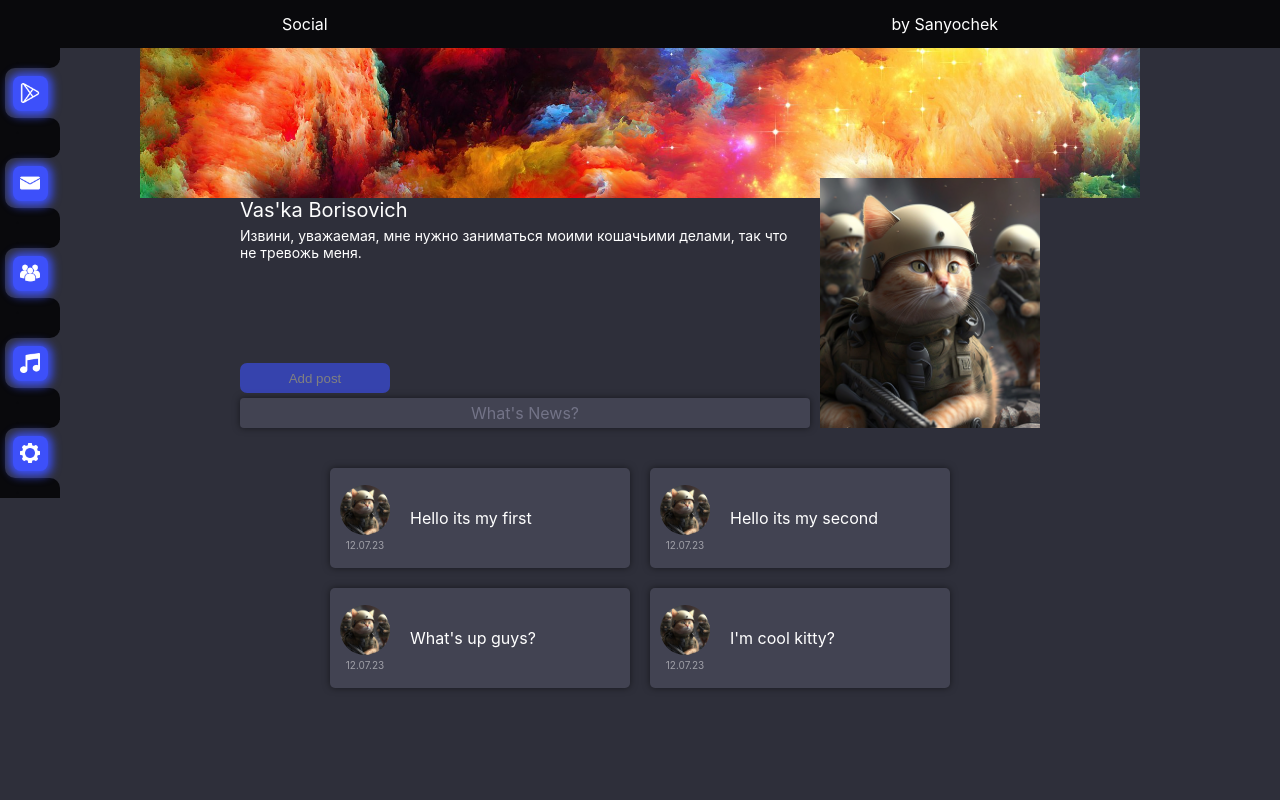
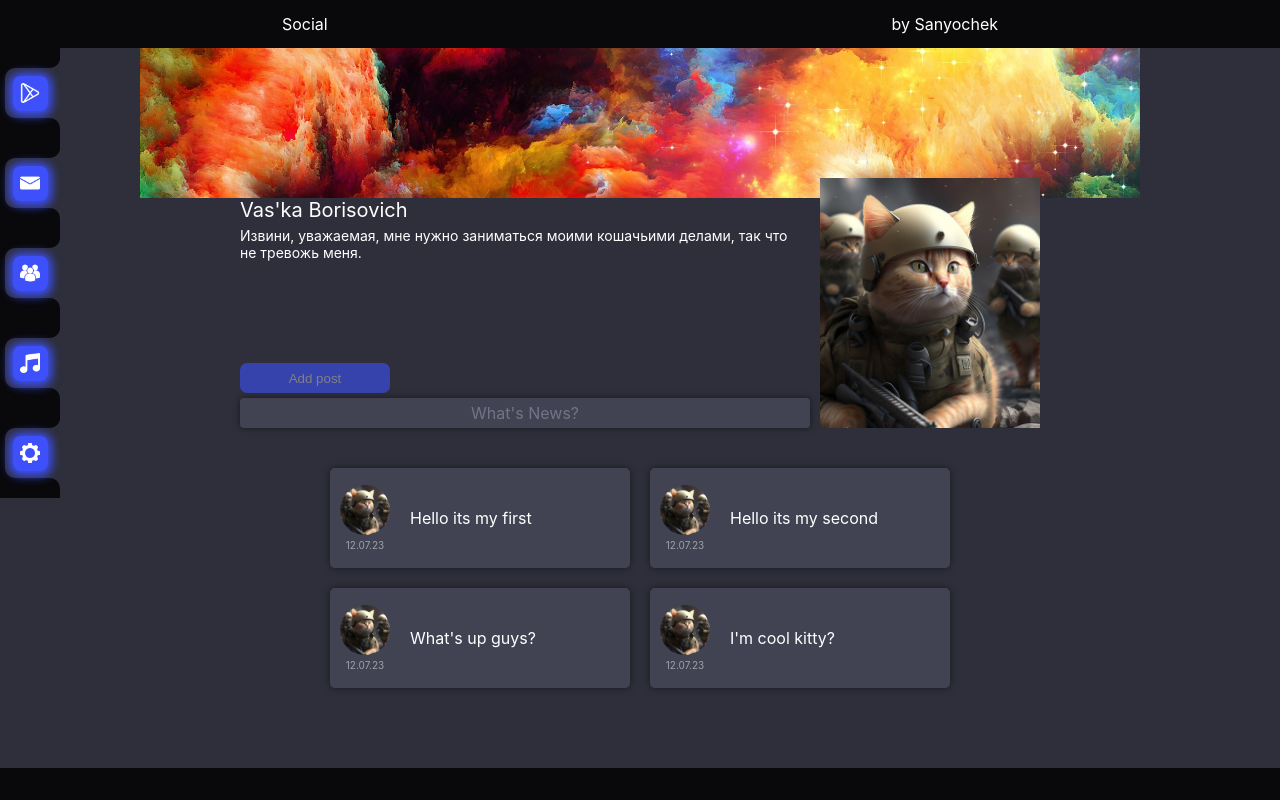
Before and after one commit to Alesher696/SocialStyled, a React (Create React App) app: page / in a window 1280 px wide. Shown: the top 800 px of the page. Built offline with nearby package versions, Linux system fonts and the light colour scheme; no server answers.

Commit message:
position +-

```diff
--- a/src/app/LayOut.tsx
+++ b/src/app/LayOut.tsx
@@ -20,7 +20,6 @@ export const LayOut = () => {
                 <NavBarWrapper>
                     <NavBar/>
                 </NavBarWrapper>
-
                 {/*{isInitLocation && <Navigate to={'profile'}/>}*/}
                 <Outlet/>
                 {/*<News/>*/}
@@ -34,13 +33,28 @@ export const LayOut = () => {
 const AppWrapper = styled.div`
   display: flex;
   flex-direction: column;
+  overflow: auto;
 
 `
 
 const ContentWrapper = styled.div`
   display: flex;
-  max-height: max-content;
   flex-grow: 1;/* Занимает доступное пространство, меняется в зависимости от высоты Outlet */
+  overflow: auto;
+  overflow-x: hidden;
+  &::-webkit-scrollbar {
+    width: 10px;
+  }
+
+  &::-webkit-scrollbar-thumb {
+    background-color: #494957;
+    border-radius: 5px;
+  }
+
+  &::-webkit-scrollbar-track {
+    background-color: #2e2f3a;
+    border-radius: 5px;
+  }
 `
 
 const NavBarWrapper = styled.div`
--- a/src/common/components/dialogs/AddMessage.tsx
+++ b/src/common/components/dialogs/AddMessage.tsx
@@ -65,6 +65,7 @@ const AddMessageInput = styled.input`
 `
 
 const AddBtnInnerWrapper = styled.div<addBtnPropsType>`
+  cursor: pointer;
   margin-right: 2px;
   background-color: #3D50FA;
   width: 40px;
--- a/src/common/components/navBar/NavBar.tsx
+++ b/src/common/components/navBar/NavBar.tsx
@@ -20,12 +20,12 @@ export const NavBar = () => {
 const NavBarWrapper = styled.div`
   background-color: #09090c;
   color: white;
-  position: absolute;
   //height: 110vh;
   height: 102%;
   max-height: max-content;
   width: max-content;
   padding: 0 0 0 10px;
+  position: fixed;
 
 `
 
--- a/src/common/components/profile/Profile.tsx
+++ b/src/common/components/profile/Profile.tsx
@@ -57,13 +57,12 @@ export const Profile = (props:ProfilePropsType) => {
 const ProfileWrapper = styled.div`
   background-color: #2e2f3a;
   display: flex;
-  height: max-content;
-  min-height: 100vh;
+  height: 710px;
   width: 800px;
   margin: 0 auto;
   //border: 1px solid black;
   flex-direction: column;
-  padding-bottom: 10px;
+  padding-bottom:10px;
 `
 
 const ProfileTheme = styled.div`
@@ -81,6 +80,7 @@ const ProfileInfo = styled.div`
   display: flex;
   flex-direction: row;
   justify-content: space-between;
+
 `
 
 const ProfileAvatar = styled.div`
@@ -91,6 +91,7 @@ const ProfileAvatar = styled.div`
   width: 220px;
   height: 250px;
   margin-top: -20px;
+
 `
 
 const ProfileNameStatusWrapper = styled.div`
--- a/src/common/components/profile/myPosts/MyPosts.tsx
+++ b/src/common/components/profile/myPosts/MyPosts.tsx
@@ -49,6 +49,7 @@ const Posts = styled.div`
   flex-flow: wrap;
   gap: 20px;
   justify-content: center;
+
 `
 
 //=========================POST====================================
--- a/src/index.css
+++ b/src/index.css
@@ -6,27 +6,10 @@ body {
     sans-serif;
   -webkit-font-smoothing: antialiased;
   -moz-osx-font-smoothing: grayscale;
+  overflow: hidden;
 }
 
 code {
   font-family: source-code-pro, Menlo, Monaco, Consolas, 'Courier New',
     monospace;
 }
-
-/* Стилизация полосы прокрутки */
-::-webkit-scrollbar {
-  width: 10px; /* Ширина полосы прокрутки */
-  /*display: none;*/
-}
-
-/* Стилизация области, по которой можно перетаскивать полосу прокрутки */
-::-webkit-scrollbar-thumb {
-  background-color: #09090c; /* Цвет полосы прокрутки */
-  /*border-radius: 5px; !* Закругление углов полосы прокрутки *!*/
-
-}
-
-/* Стилизация области, по которой происходит прокрутка вверх и вниз */
-::-webkit-scrollbar-track {
-  background-color: #2e2f3a; /* Цвет области прокрутки */
-}
--- a/src/redux/dialogs-reducer.ts
+++ b/src/redux/dialogs-reducer.ts
@@ -31,9 +31,9 @@ const initialState: initialStateType = {
     messages: {
         [1]: {userMessage: ['hello by chatGPT', 'all is a cool', 'im fine, thanks!'], me: ['hi man', 'whats up?', 'how are u?']},
         [2]: {userMessage: ['hello by Alex', 'all is a cool', 'im fine, thanks!'], me: ['hi man', 'whats up?', 'how are u?']},
-        [3]: {userMessage: ['hello by Olga', 'all is a cool', 'im fine, thanks!'], me: ['hi man', 'whats up?', 'how are u?']},
+        [3]: {userMessage: ['hello by Olga', 'u can send it using mobile bank?', 'im fine, thanks!'], me: ['hello', 'i have money for u', 'i need your phone number']},
         [4]: {userMessage: ['hello by Dimka', 'all is a cool', 'im fine, thanks!'], me: ['hi man', 'whats up?', 'how are u?']},
-        [5]: {userMessage: ['hello by Andrey', 'all is a cool', 'im fine, thanks!'], me: ['hi man', 'whats up?', 'how are u?']},
+        [5]: {userMessage: ['hello by Andrey', 'of course yes my friend', 'vodka!'], me: ['hi man', 'lets get a drink?', 'what u would like?']},
 
     },
     activeUserId: 1,
```
